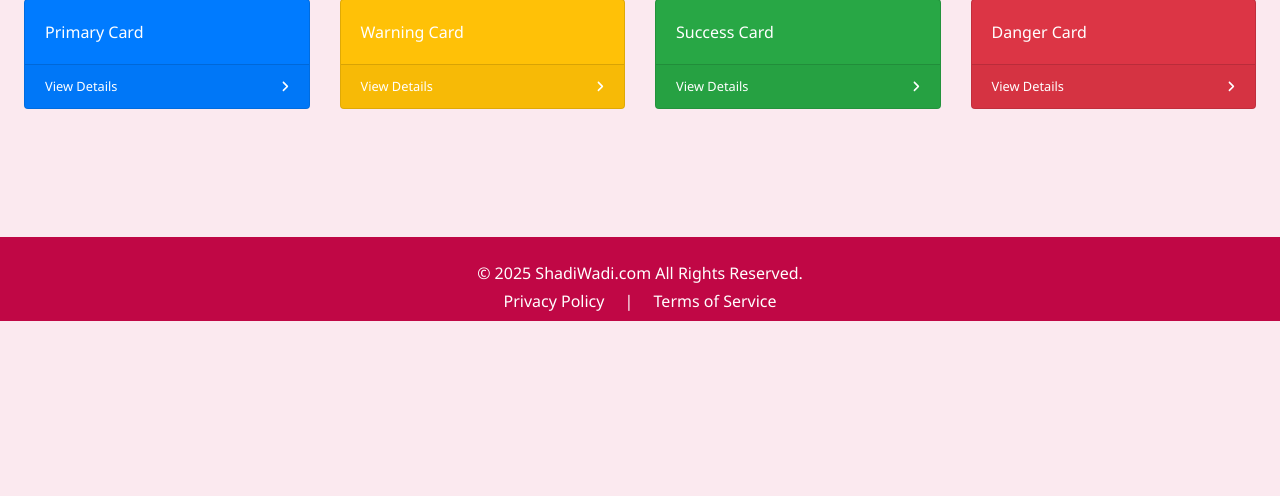
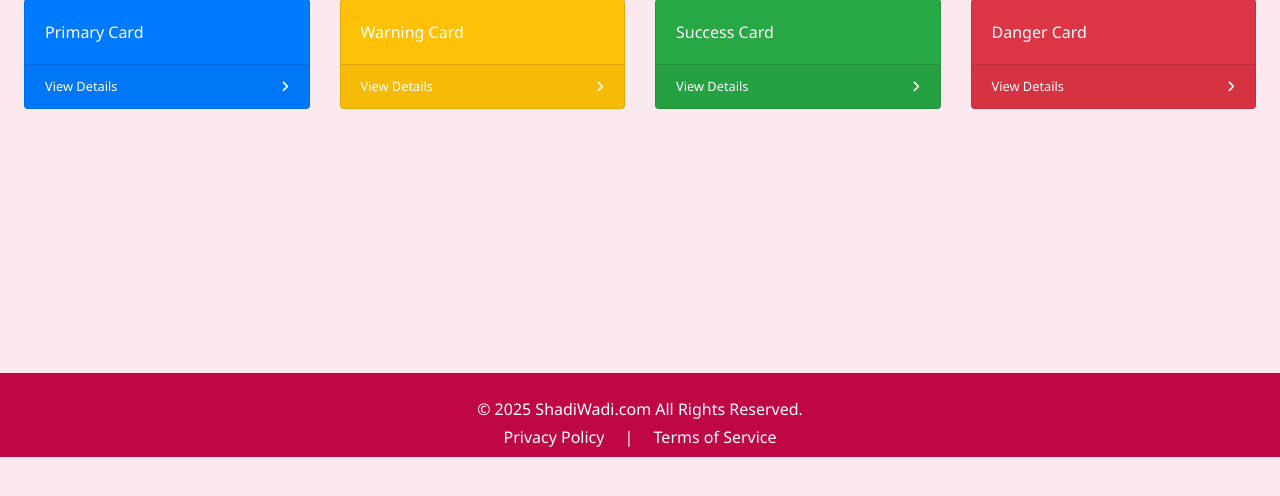
Before and after one commit to FreelancerArijit/Matrimonial-site, a PHP site: page /admin.php in a window 1280 px wide. Shown: the part 225-721 px from the top of the page. Run offline with PHP 8.4, Linux system fonts and the light colour scheme; some libraries are stand-ins or nearby versions.

Commit message:
admin panel update

```diff
--- a/admin.php
+++ b/admin.php
@@ -71,7 +71,7 @@
             </div>
         </div>
 
-        <div class="container-fluid mt-auto position-relative" style="top: 13%; background-color: #c00745; ">
+        <div class="container-fluid mt-auto position-relative" style="top: 30%; background-color: #c00745; ">
 
 
 <?php include_once('components/footer.php'); ?>
```
